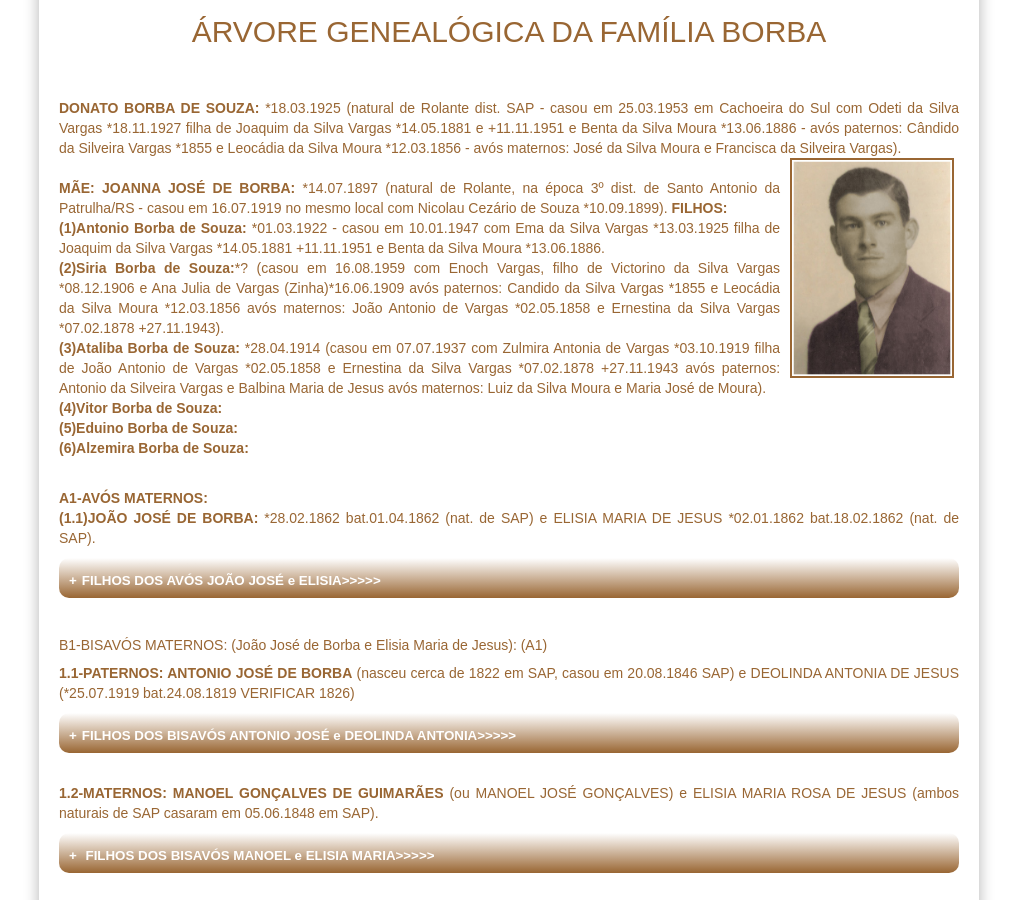
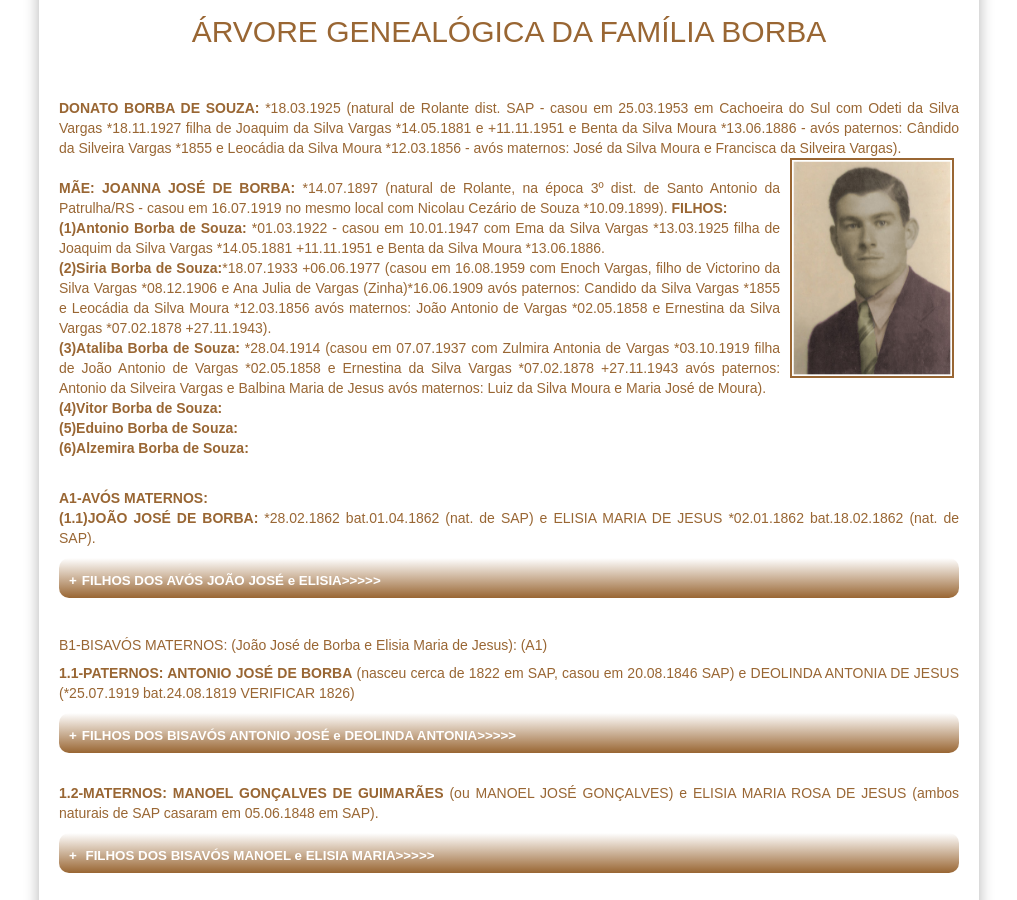
Before and after one commit to claudiovargas1955/claudiovargas1955.github.io, a Jekyll site: the page built from _pages/arvore-genealogica-da-familia-borba.html, in a window 1280 px wide and 900 px high, scrolled down 311 px. Shown: the whole window, without its empty margins (131-1148 px from the left). Built offline with Jekyll 4.4.1, drawn with Linux system fonts in a browser that asks for light colours; some web fonts are replaced.

Commit message:
Update arvore-genealogica-da-familia-borba.html

```diff
--- a/_pages/arvore-genealogica-da-familia-borba.html
+++ b/_pages/arvore-genealogica-da-familia-borba.html
@@ -52,8 +52,8 @@
 16.07.1919 no mesmo local com Nicolau Cezário de Souza *10.09.1899).<b> FILHOS:</b><br/>
 <b>(1)Antonio Borba de Souza:</b> *01.03.1922 - casou em 10.01.1947 com Ema da Silva Vargas *13.03.1925 filha de  Joaquim da Silva
 Vargas *14.05.1881 +11.11.1951 e Benta da Silva Moura *13.06.1886. <br/>
-<b>(2)Siria Borba de Souza:</b>*? (casou em 16.08.1959 com Enoch Vargas, filho de Victorino da Silva Vargas *08.12.1906 e Ana Julia de
-Vargas (Zinha)*16.06.1909  avós paternos: Candido da Silva Vargas *1855 e Leocádia da Silva  Moura *12.03.1856 avós maternos: João
+<b>(2)Siria Borba de Souza:</b>*18.07.1933 +06.06.1977 (casou em 16.08.1959 com Enoch Vargas, filho de Victorino da Silva Vargas
+*08.12.1906 e Ana Julia de Vargas (Zinha)*16.06.1909  avós paternos: Candido da Silva Vargas *1855 e Leocádia da Silva  Moura *12.03.1856 avós maternos: João
 Antonio de Vargas *02.05.1858 e Ernestina da Silva Vargas  *07.02.1878 +27.11.1943).<br/>
 <b>(3)Ataliba Borba de Souza:</b> *28.04.1914 (casou em 07.07.1937 com Zulmira Antonia de Vargas *03.10.1919 filha de João Antonio de
 Vargas *02.05.1858 e Ernestina da Silva Vargas *07.02.1878 +27.11.1943 avós paternos: Antonio da Silveira Vargas e Balbina Maria de
```
